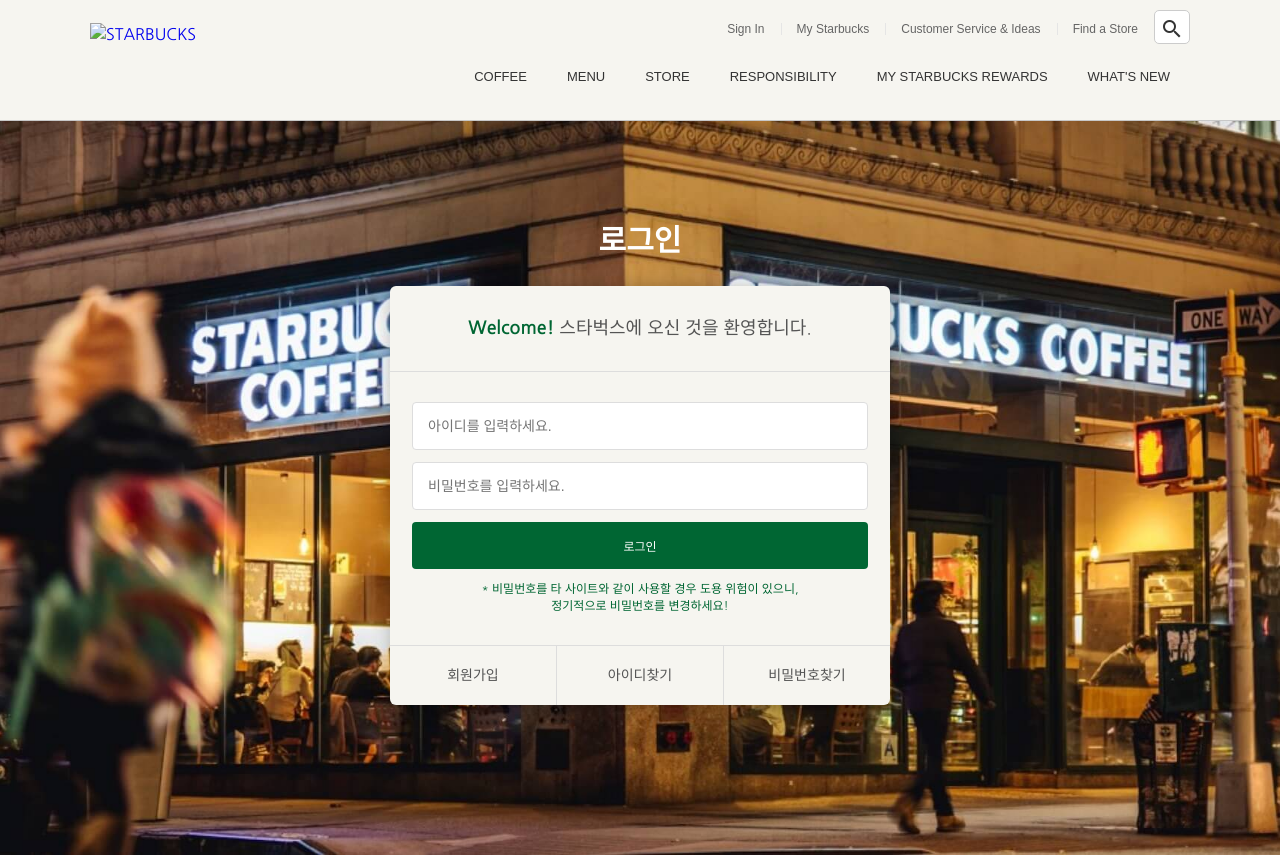
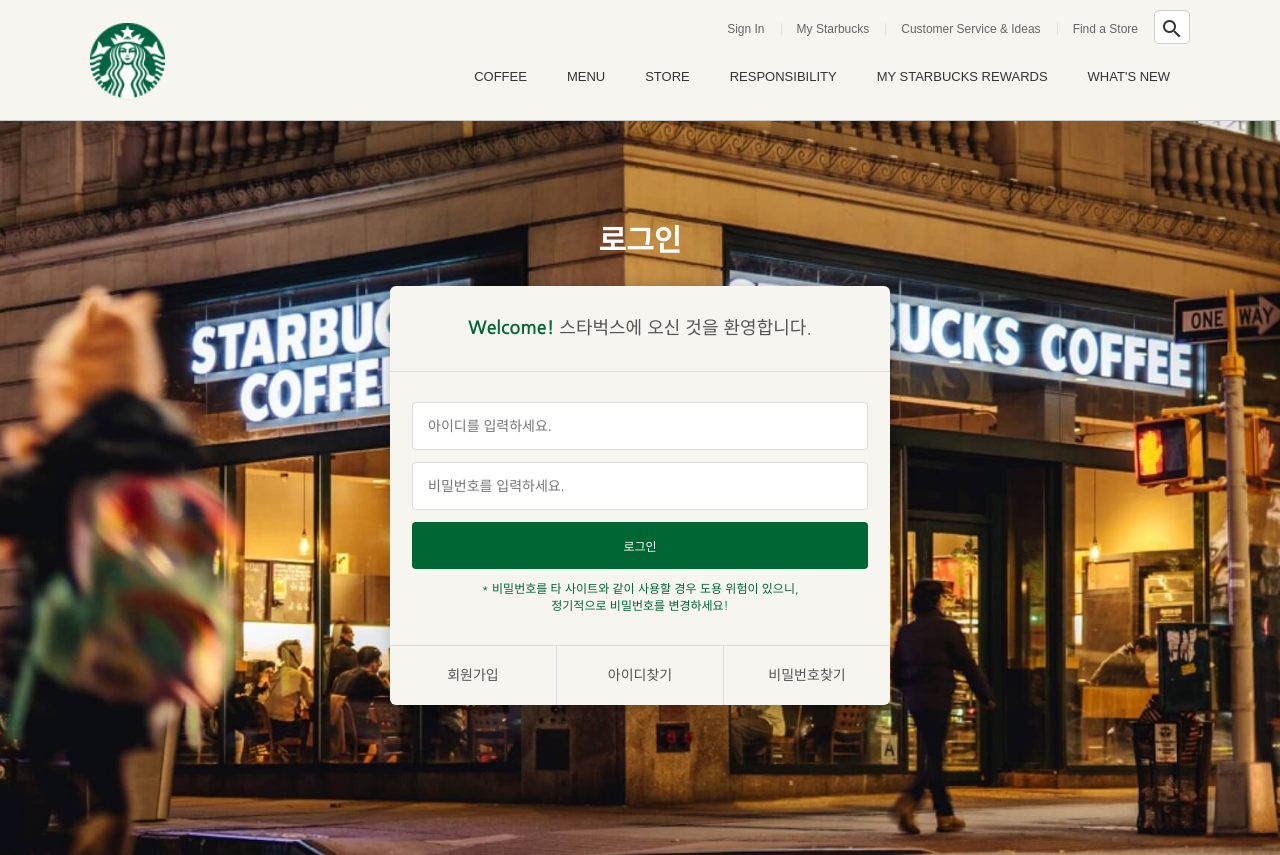
Before and after one commit to Zii-min/starbucks, a plain HTML site: page signin/index.html in a window 1280 px wide. Shown: the top 855 px of the page. Drawn offline with nearby package versions, Linux system fonts and the light colour scheme; files whose address does not match are found by name.

Commit message:
logo 누락 수정2

```diff
--- a/signin/index.html
+++ b/signin/index.html
@@ -17,7 +17,7 @@
   <meta property="twitter:site" content="Starbucks" />
   <meta property="twitter:title" content="Starbucks Coffee Korea" />
   <meta property="twitter:description" content="스타벅스는 세계에서 가장 큰 다국적 커피 전문점으로, 64개국에서 총 23,187개의 매점을 운영하고 있습니다." />
-  <meta property="twitter:image" content="../images/starbucks_seo.jpg" />
+  <meta property="twitter:image" content=".../images/starbucks_seo.jpg" />
   <meta property="twitter:url" content="https://starbucks.co.kr" />
 
   <!-- <link rel="icon" href="./favicon.png" />
@@ -36,7 +36,7 @@
   <header>
     <div class="inner">
       <a href="/">
-        <img class="logo" src="./favicon.ico" alt="STARBUCKS" />
+        <img class="logo" src="../favicon.ico" alt="STARBUCKS" />
       </a>
       <div class="sub-menu">
         <ul class="menu">
```
